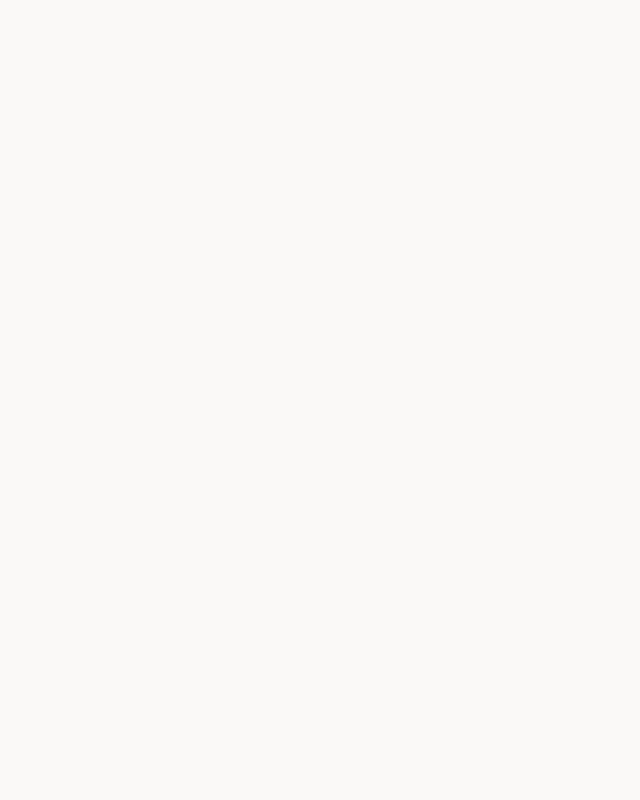
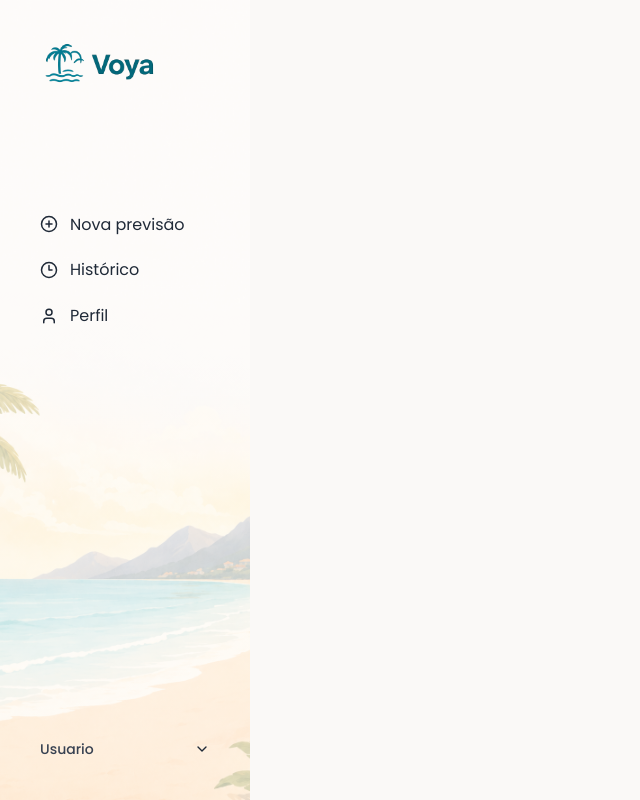
Before and after one commit to beatrizfariasilva/voya-planejador-de-gasto-de-viagens, a Next.js app in the folder frontend/: page / in a window 1280 px wide. Shown: the whole page, without its empty margins (0-640 px from the left). Built offline with nearby package versions, Linux system fonts and the light colour scheme.

Commit message:
iniciando pagina inicial

```diff
--- a/frontend/src/app/page.js
+++ b/frontend/src/app/page.js
@@ -1,5 +1,9 @@
+import Dashboard from "../paginas/Dashbord";
+
 export default function Home() {
   return (
-    <div></div>
+    <div>
+      <Dashboard />
+    </div>
   );
 }
--- /dev/null
+++ b/frontend/src/components/Sidebar.css
@@ -0,0 +1,49 @@
+.sidebar {
+  width: 250px;
+  height: 100vh;
+  display: flex;
+  flex-direction: column;
+  gap: 20px;
+  padding: 20px;
+
+  background-image: linear-gradient(rgba(255, 255, 255, 0.6), rgba(255, 255, 255, 0.6)), url("/sidebar.png");
+  background-size: cover;
+  background-position: center;
+  background-repeat: no-repeat;
+}
+
+.logo {
+  width: 250px;
+  display: block;
+  margin-left: -50px;
+  margin-top: -15px;
+}
+
+.menu {
+  display: flex;
+  flex-direction: column;
+  gap: 20px;
+  padding: 20px;
+}
+
+.item {
+  display: flex;
+  align-items: center;
+  gap: 12px;
+  cursor: pointer;
+}
+
+.perfil {
+    margin-top: auto;
+    display: flex;
+    align-items: center;
+    gap: 12px;
+    padding: 20px;
+}
+
+.nome {
+  flex: 1;
+  font-size: 14px;
+  font-weight: 500;
+  color: #374151;
+}
--- /dev/null
+++ b/frontend/src/components/Sidebar.js
@@ -0,0 +1,28 @@
+import "./Sidebar.css";
+import {
+  PlusCircle,
+  Clock3,
+  User,
+  ChevronDown
+} from "lucide-react";
+
+function Sidebar() {
+  return (
+    <div className="sidebar">
+      <img src="logo.png" alt="voya" className="logo"/>
+      <div className="menu">
+        <div className="item"> <PlusCircle size={18} /> Nova previsão</div>
+        <div div className="item"> <Clock3 size={18} /> Histórico</div>
+        <div div className="item"> <User size={18} /> Perfil</div>
+      </div>
+
+      <div className="perfil">
+        <span className="nome">Usuario</span>
+        <ChevronDown size={16}/>
+      </div>
+
+    </div>
+  );
+}
+
+export default Sidebar;
--- /dev/null
+++ b/frontend/src/paginas/Dashbord.js
@@ -0,0 +1,11 @@
+import Sidebar from "../components/Sidebar";
+
+function Dashboard() {
+  return (
+    <div>
+      <Sidebar />
+    </div>
+  );
+}
+
+export default Dashboard;
```
Also changed, not shown: frontend/public/sidebar.png (added), 1 other file (tests, documents, lock files or other folders).
